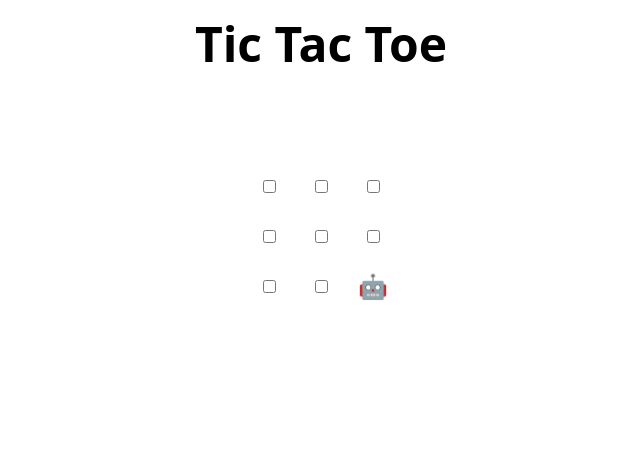
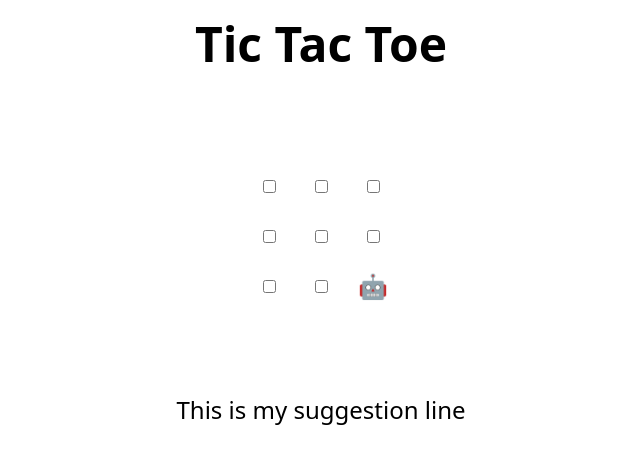
Before and after one commit to mr-prasant/MLSA-Module-Task, a plain HTML site: page index.html in a window 1280 px wide. Shown: the whole page, without its empty margins (319-959 px from the left). Drawn offline with Linux system fonts and the light colour scheme.

Commit message:
Update index.html
Committing the Suggestion

```diff
--- a/index.html
+++ b/index.html
@@ -48,7 +48,7 @@
 </table>
 
 <h2 hidden>Game over, refresh to play again 🧑‍💻 🤖!</h2>
-
+This is my suggestion line
 <script>
   // Initialization
   const boxes = Array.from(document.querySelectorAll("td"));
```
